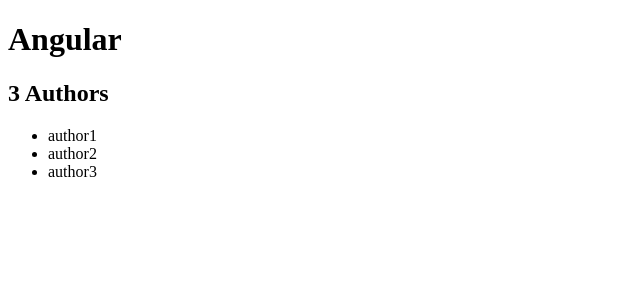
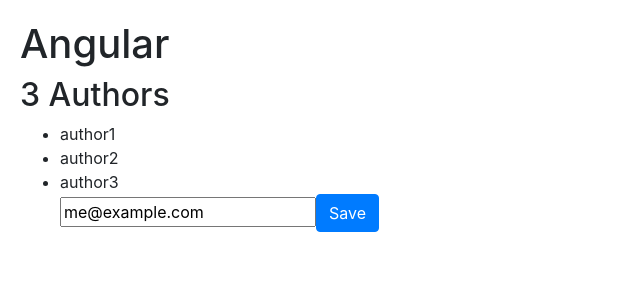
Before and after one commit to GoAlek/first-angular-app, an Angular app: page / in a window 1280 px wide. Shown: the top 300 px of the page, without its empty margins (0-640 px from the left). Built offline with nearby package versions, Linux system fonts and the light colour scheme.

Commit message:
added code snippets from the previous sections

```diff
--- a/package.json
+++ b/package.json
@@ -21,6 +21,7 @@
     "@angular/platform-browser": "^5.0.0",
     "@angular/platform-browser-dynamic": "^5.0.0",
     "@angular/router": "^5.0.0",
+    "bootstrap": "^4.0.0-alpha.6",
     "core-js": "^2.4.1",
     "rxjs": "^5.5.2",
     "zone.js": "^0.8.14"
--- a/src/app/app.module.ts
+++ b/src/app/app.module.ts
@@ -1,4 +1,5 @@
 import { BrowserModule } from '@angular/platform-browser';
+import { FormsModule } from '@angular/forms';
 import { NgModule } from '@angular/core';
 
 
@@ -18,7 +19,8 @@
     AuthorsComponent
   ],
   imports: [
-    BrowserModule
+    BrowserModule,
+    FormsModule
   ],
   providers: [
     CoursesService,
--- a/src/app/authors/authors.component.html
+++ b/src/app/authors/authors.component.html
@@ -3,4 +3,6 @@
   <li *ngFor="let author of authors">
     {{ author }}
   </li>
+  <input [(ngModel)]="email" (keyup.enter)="onKeyUp()" />
+  <button class="btn btn-primary" (click)="onSave()">Save</button>
 </ul>
--- a/src/app/authors/authors.component.ts
+++ b/src/app/authors/authors.component.ts
@@ -8,12 +8,21 @@
 })
 export class AuthorsComponent implements OnInit {
 
+  email = 'me@example.com';
   authors;
 
   constructor(authorService: AuthorsService) {
     this.authors = authorService.getAuthors();
   }
 
+  onKeyUp() {
+    console.log(this.email);
+  }
+
+  onSave() {
+    console.log(this.email);
+  }
+
   ngOnInit() {
   }
 
--- a/src/styles.css
+++ b/src/styles.css
@@ -1 +1,4 @@
 /* You can add global styles to this file, and also import other style files */
+@import "~bootstrap/dist/css/bootstrap.css";
+
+body { padding: 20px; }
```
Also changed, not shown: 1 other file (tests, documents, lock files or other folders).
